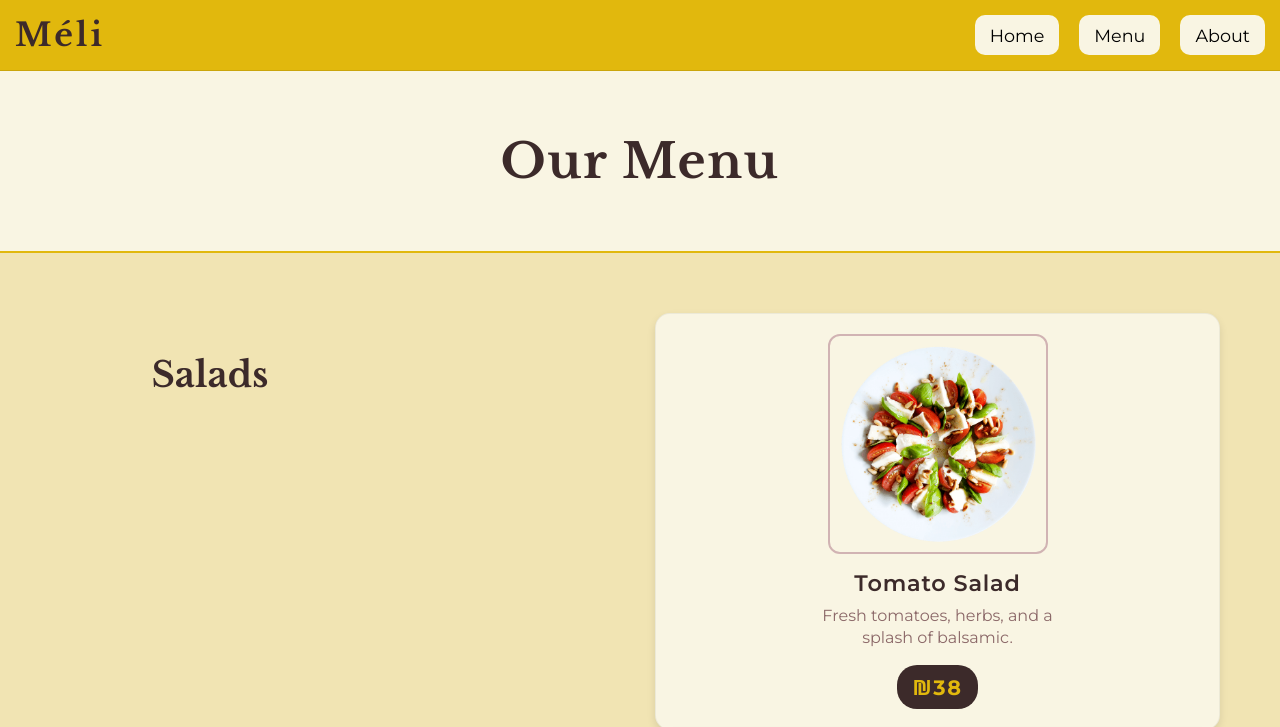
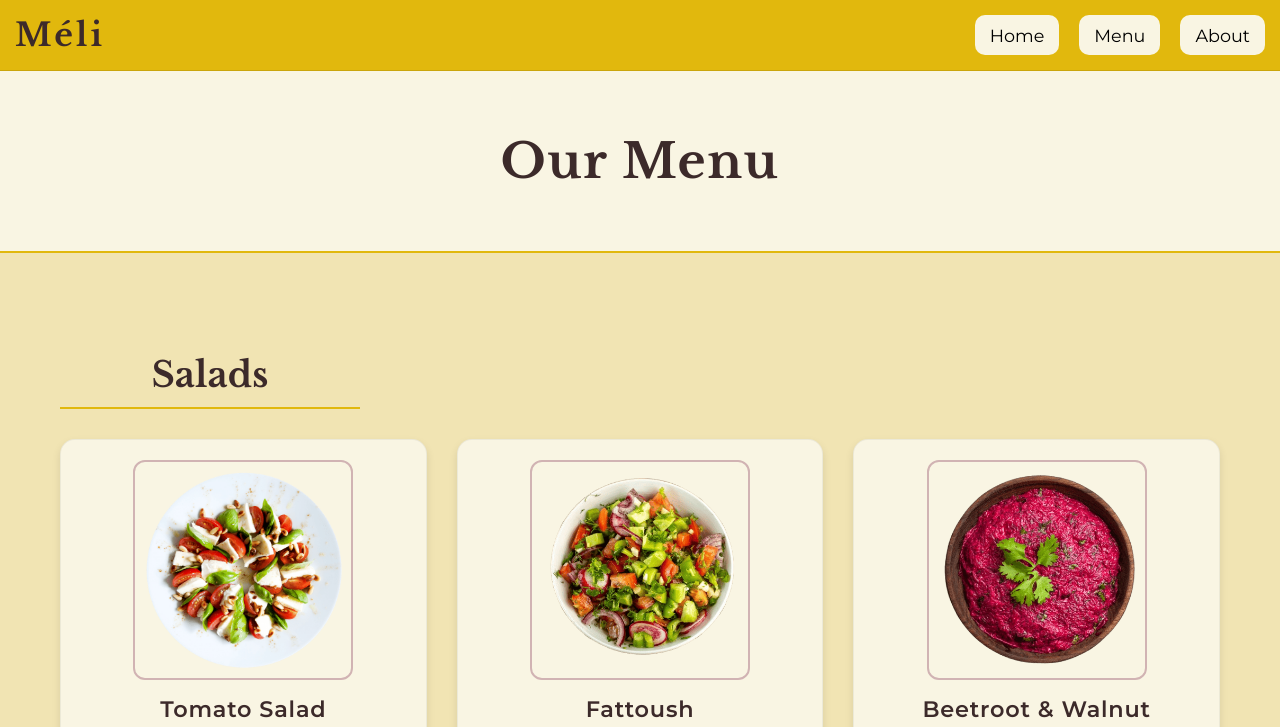
Before and after one commit to SrulyP/restaurant-page, a website built with webpack: page src/template.html in a window 1280 px wide. Both pictures are taken after a click on the button "Menu". Shown: the top 727 px of the page. Built offline with nearby package versions, Linux system fonts and the light colour scheme.

Commit message:
Style the section wrappers so that the header is on top of the items

```diff
--- a/src/menu.css
+++ b/src/menu.css
@@ -28,6 +28,14 @@
     background-color: var(--cream);
 }
 
+/* ==================================== Category Containers ==================================== */
+
+.salads, .burgers, .sides, .dessert, .alcohol, .soft-drinks {
+    max-width: 1200px;
+    margin: 0 auto;
+    padding: 20px;
+}
+
 /* ==================================== Category Headers ==================================== */
 
 .salads h2, .burgers h2, .sides h2, .dessert h2,
@@ -44,13 +52,12 @@
 
 /* ==================================== Menu Items Layout ==================================== */
 
-.salads, .burgers, .sides, .dessert, .alcohol, .soft-drinks {
+.salads-items, .burgers-items, .sides-items, .dessert-items,
+.alcohol-items, .soft-drinks-items {
     display: grid;
     grid-template-columns: repeat(auto-fit, minmax(300px, 1fr));
     gap: 30px;
-    max-width: 1200px;
-    margin: 0 auto;
-    padding: 20px;
+    margin-top: 20px;
 }
 
 /* ==================================== Menu Items ==================================== */
```
